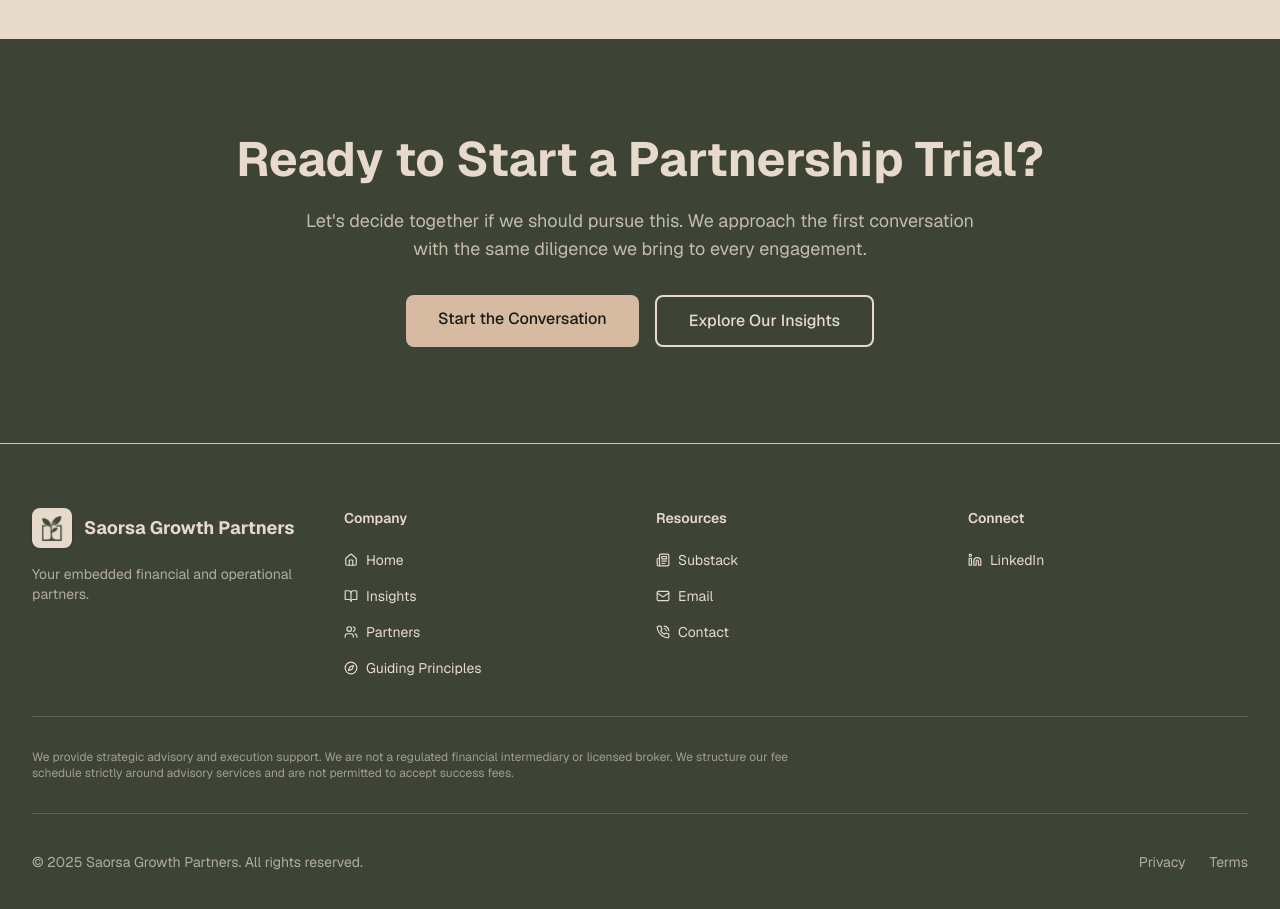
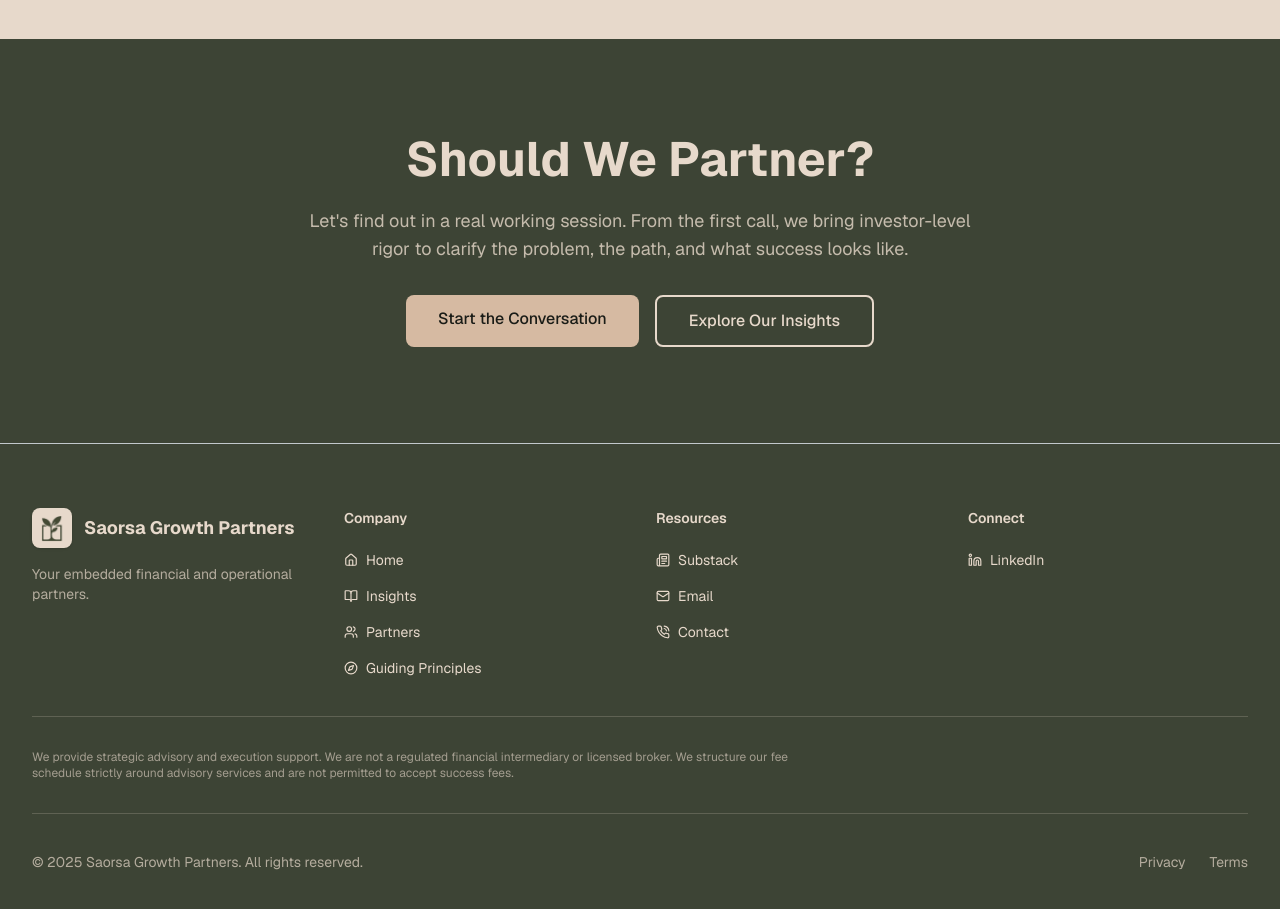
Before and after one commit to enzo-prism/saorsa-3, a Next.js app: page / in a window 1280 px wide. Shown: the part 3280-4189 px from the top of the page. Built offline with nearby package versions, Linux system fonts and the light colour scheme; no server answers.

Commit message:
Update partnership CTA copy

```diff
--- a/app/page.tsx
+++ b/app/page.tsx
@@ -152,10 +152,10 @@ export default function Home() {
       {/* CTA Section */}
       <section className="py-16 md:py-24 px-4 bg-primary text-primary-foreground">
         <div className="max-w-4xl mx-auto text-center">
-          <h2 className="text-3xl md:text-5xl font-bold mb-6 text-balance">Ready to Start a Partnership Trial?</h2>
+          <h2 className="text-3xl md:text-5xl font-bold mb-6 text-balance">Should We Partner?</h2>
           <p className="text-lg text-primary-foreground/80 mb-8 max-w-2xl mx-auto">
-            Let's decide together if we should pursue this. We approach the first conversation with the same diligence
-            we bring to every engagement.
+            Let's find out in a real working session. From the first call, we bring investor-level rigor to clarify the
+            problem, the path, and what success looks like.
           </p>
           <div className="flex flex-col sm:flex-row gap-4 justify-center">
             <Link
```
